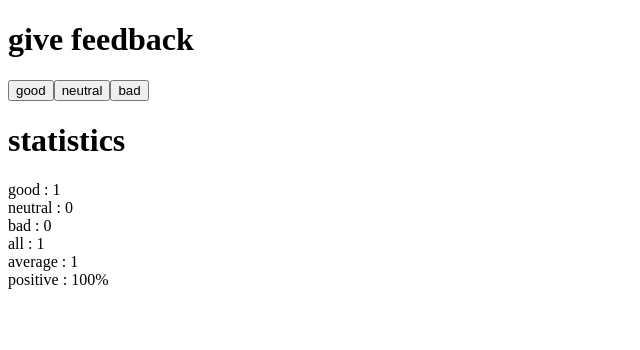
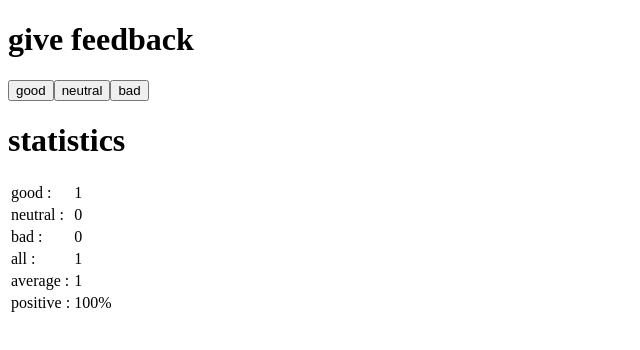
Before and after one commit to fullstackopen2024/part1, a React (Vite) app in the folder unicafe/react/: page / in a window 1280 px wide. Both pictures are taken after a click on the button "good". Shown: the top 350 px of the page, without its empty margins (0-640 px from the left). Built offline with nearby package versions, Linux system fonts and the light colour scheme.

Commit message:
[unifcafe][1.11] Solved exercise 1.11 unicafe, step 6

```diff
--- a/unicafe/react/src/App.jsx
+++ b/unicafe/react/src/App.jsx
@@ -13,7 +13,14 @@ const Button = ({handleClick, text}) => {
 
 const StatisticLine = ({text, value, suffixText}) => {
     return (
-        <div>{text} : {value}{suffixText}</div>
+        <tr>
+            <td>
+                {text} :
+            </td>
+            <td>
+                {value}{suffixText}
+            </td>
+        </tr>
     )
 }
 
@@ -24,12 +31,16 @@ const Statistics = ({good, neutral, bad, all, average, positive}) => {
             {all > 0
                 ? (
                     <>
+                        <table>
+                            <tbody>
                             <StatisticLine text="good" value={good}/>
                             <StatisticLine text="neutral" value={neutral}/>
                             <StatisticLine text="bad" value={bad}/>
                             <StatisticLine text="all" value={all}/>
                             <StatisticLine text="average" value={average}/>
                             <StatisticLine text="positive" value={positive} suffixText="%"/>
+                            </tbody>
+                        </table>
                     </>
                 )
                 : (
```
Lines whose indentation alone changed are shown as unchanged.
